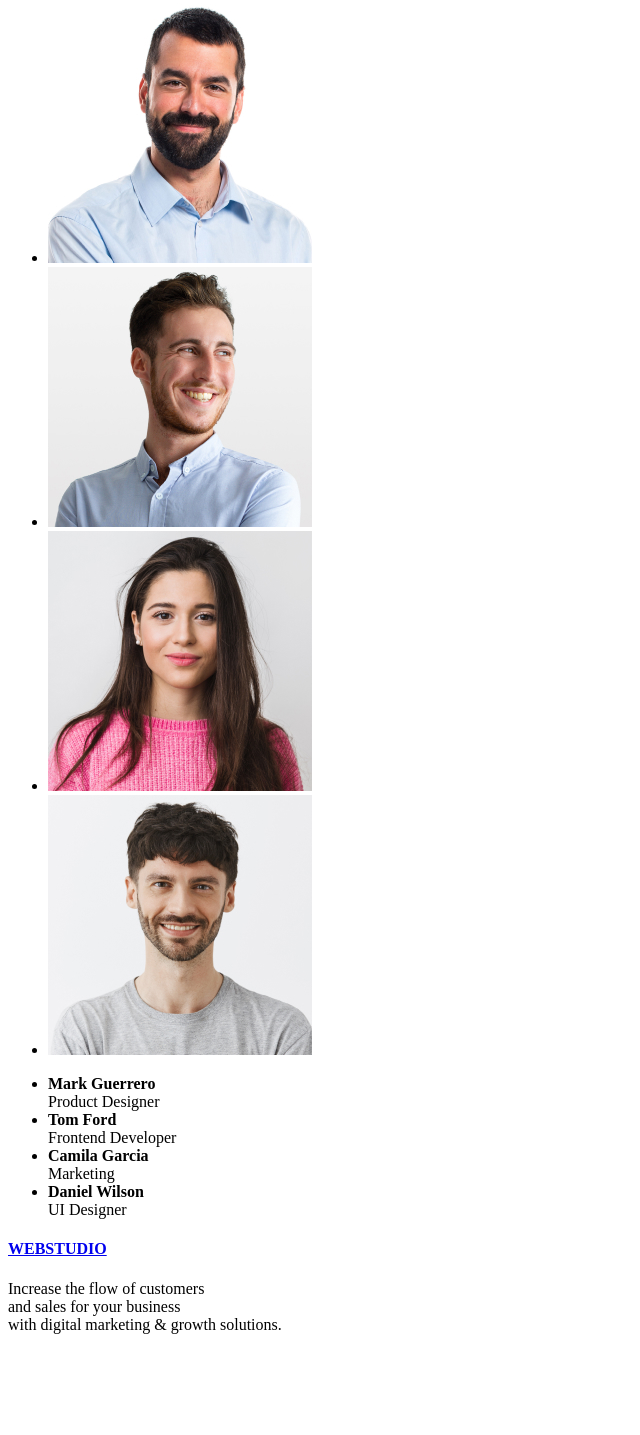
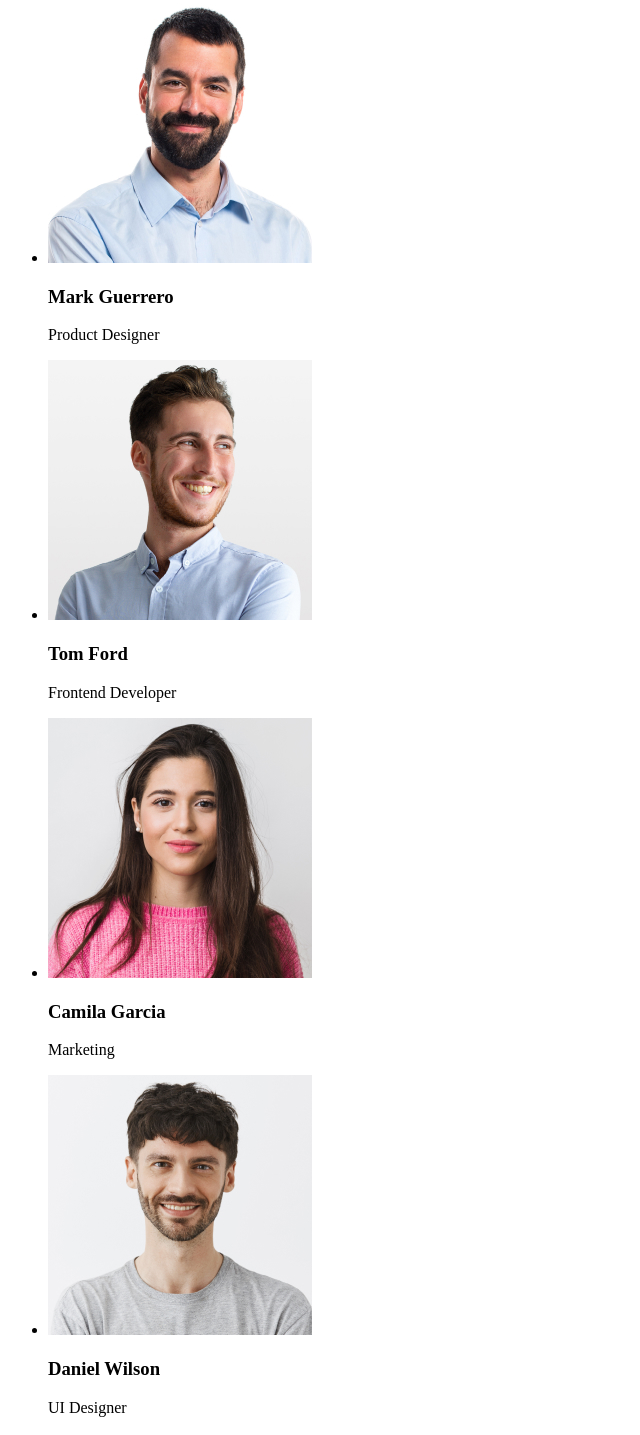
Before and after one commit to ANDKyxz/goit-markup-hw-01, a plain HTML site: page index.html in a window 1280 px wide. Shown: the part 1700-3135 px from the top of the page, without its empty margins (0-640 px from the left). Before the commit the page ends 3050 px from the top, so only its background shows below. Drawn offline with Linux system fonts and the light colour scheme.

Commit message:
Our Team Section Refined

```diff
--- a/index.html
+++ b/index.html
@@ -93,24 +93,29 @@
         <h2>Our Team</h2>
 
         <ul>
-        <li><img src="images/section3-mark-opt.jpg" alt="Mark Guerrero" width="264"></li>
-        <li><img src="images/section3-tom-opt.jpg" alt="Tom Ford" width="264"></li>
-        <li><img src="images/section3-camila-opt.jpg" alt="Camila Garcia" width="264"></li>
-        <li><img src="images/section3-daniel-opt.jpg" alt="Daniel Wilson" width="264"></li>
-        </ul>
+        <li>
+            <img src="images/section3-mark-opt.jpg" alt="Mark Guerrero" width="264">
+            <h3>Mark Guerrero</h3>
+            <p>Product Designer</p>
+        </li>
 
-        <ul>
-        <li><b>Mark Guerrero</b> <br>
-        Product Designer</li>
+        <li>
+            <img src="images/section3-tom-opt.jpg" alt="Tom Ford" width="264">
+            <h3>Tom Ford</h3>
+            <p>Frontend Developer</p>
+        </li>
 
-        <li><b>Tom Ford</b> <br>
-        Frontend Developer</li>
+        <li>
+            <img src="images/section3-camila-opt.jpg" alt="Camila Garcia" width="264">
+            <h3>Camila Garcia</h3>
+            <p>Marketing</p>
+        </li>
 
-        <li><b>Camila Garcia</b> <br>
-        Marketing</li>
-
-        <li><b>Daniel Wilson</b> <br>
-        UI Designer</li>
+        <li>
+            <img src="images/section3-daniel-opt.jpg" alt="Daniel Wilson" width="264">
+            <h3>Daniel Wilson</h3>
+            <p>UI Designer</p>
+        </li>
         </ul>
 
         </section>
```
